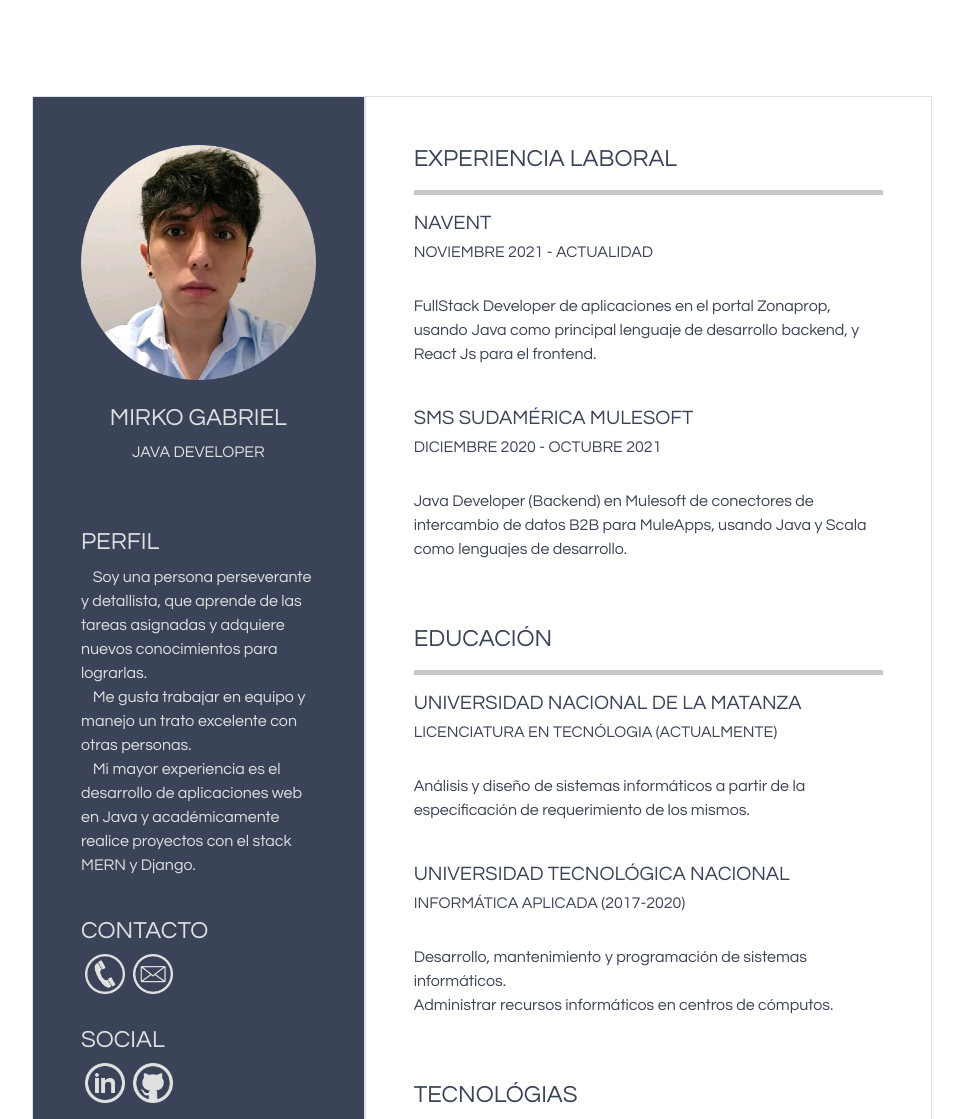
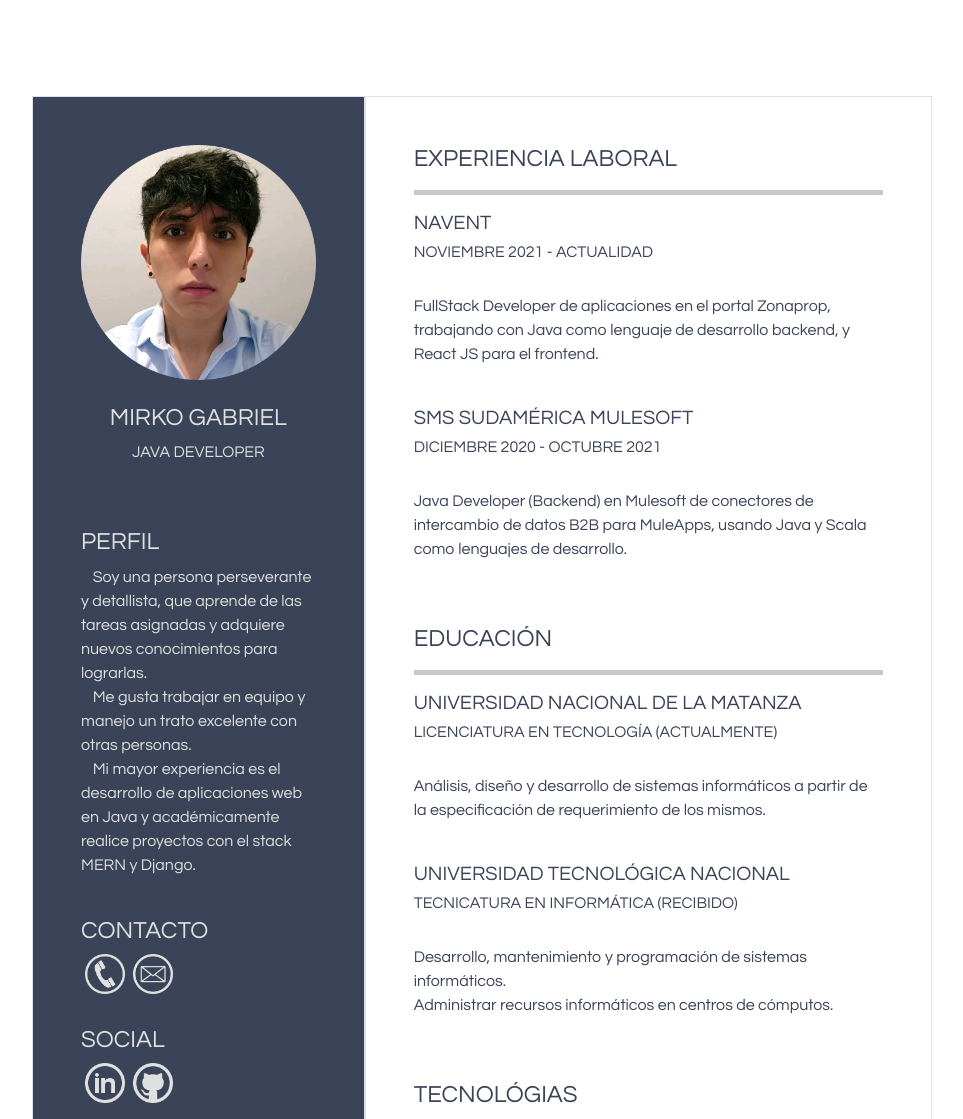
Before and after one commit to MirkoGabriel/mirkogabriel.github.io, a plain HTML site: page index.html in a window 1280 px wide. Shown: the top 1119 px of the page, without its empty margins (158-1121 px from the left). Drawn offline with nearby package versions, Linux system fonts and the light colour scheme.

Commit message:
Update Job experience

```diff
--- a/index.html
+++ b/index.html
@@ -69,7 +69,7 @@
                     <h5>NAVENT</h5>
                     <h6>NOVIEMBRE 2021 - ACTUALIDAD</h6>
                     <br>
-                    <p>FullStack Developer de aplicaciones en el portal Zonaprop, usando Java como principal lenguaje de desarrollo backend, y React Js para el frontend.</p>
+                    <p>FullStack Developer de aplicaciones en el portal Zonaprop, trabajando con Java como lenguaje de desarrollo backend, y React JS para el frontend.</p>
                     <br>
                     <h5>SMS SUDAMÉRICA MULESOFT</h5>
                     <h6>DICIEMBRE 2020 - OCTUBRE 2021</h6>
@@ -83,12 +83,12 @@
                     <h4>EDUCACIÓN</h4>
                     <hr size="7px" />
                     <h5>UNIVERSIDAD NACIONAL DE LA MATANZA</h5>
-                    <h6>LICENCIATURA EN TECNÓLOGIA (ACTUALMENTE)</h6>
+                    <h6>LICENCIATURA EN TECNOLOGÍA (ACTUALMENTE)</h6>
                     <br>
-                    <p>Análisis y diseño de sistemas informáticos a partir de la especificación de requerimiento de los mismos.</p>
+                    <p>Análisis, diseño y desarrollo de sistemas informáticos a partir de la especificación de requerimiento de los mismos.</p>
                     <br>
                     <h5>UNIVERSIDAD TECNOLÓGICA NACIONAL</h5>
-                    <h6>INFORMÁTICA APLICADA (2017-2020)</h6>
+                    <h6>TECNICATURA EN INFORMÁTICA (RECIBIDO)</h6>
                     <br>
                     <p>Desarrollo, mantenimiento y programación de sistemas informáticos.<br>Administrar recursos informáticos en centros de cómputos.</p>
                 </div>
```
